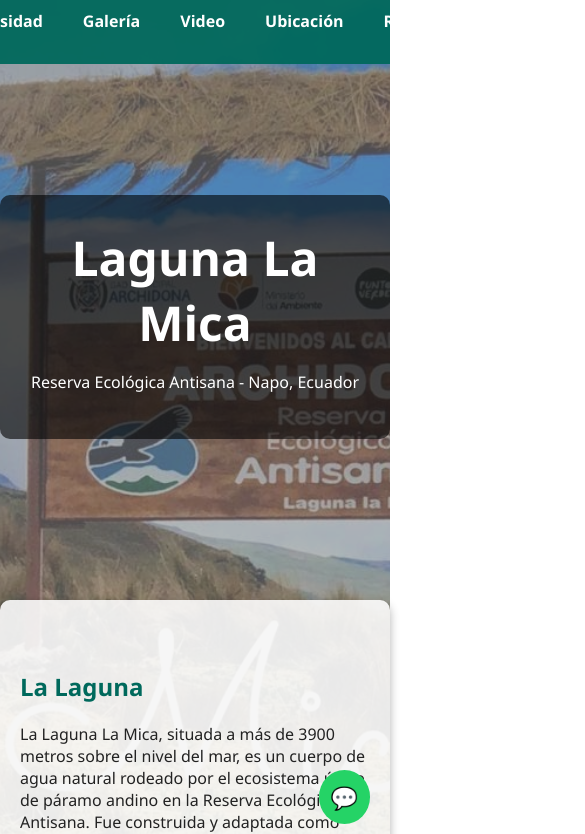
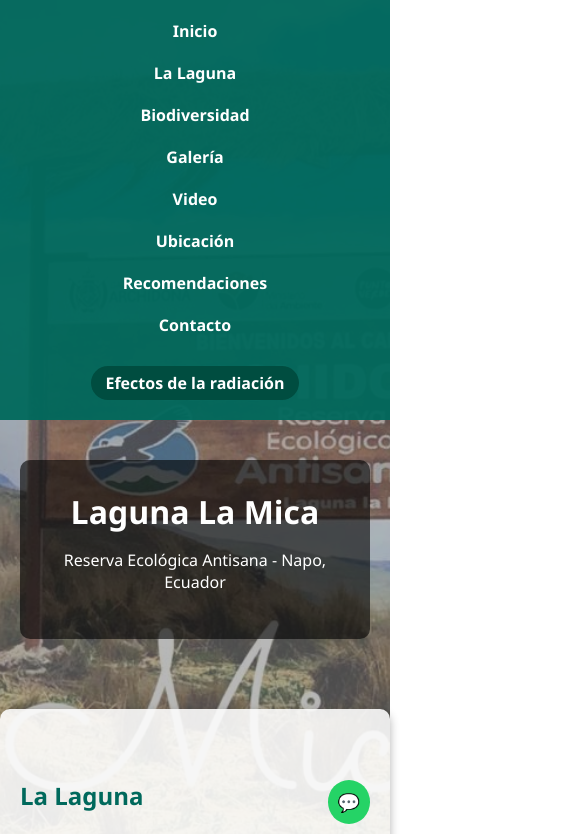
Before and after one commit to cvasco99/laguna-la-mica, a plain HTML site: page index.html in a window 390 px wide. Shown: the top 834 px of the page, 585 px wide, since content can reach past the window. Drawn offline with nearby package versions, Linux system fonts and the light colour scheme.

Commit message:
Cambios 2

```diff
--- a/index.html
+++ b/index.html
@@ -64,8 +64,10 @@
     <li><a href="#ubicacion">Ubicación</a></li>
     <li><a href="#recomendaciones">Recomendaciones</a></li>
     <li><a href="#contacto">Contacto</a></li>
+    <li><a href="https://datos-4o92.onrender.com" target="_blank" class="btn-nav-secundario">Efectos de la radiación</a></li>
   </ul>
 </nav>
+
 
   <!-- Hero -->
   <header class="hero" id="inicio">
@@ -184,8 +186,8 @@
     <p>&copy; 2025 Laguna La Mica - Todos los derechos reservados</p>
   </footer>
 
-  <!-- WhatsApp -->
-  <a href="https://wa.me/593980491612" target="_blank" class="whatsapp-btn">💬</a>
+  <!-- Botones flotantes -->
+  <a href="https://wa.me/593980491612" class="whatsapp-btn" title="Contáctanos por WhatsApp">💬</a>
 
   <!-- Lightbox -->
   <div class="lightbox" id="lightbox">
--- a/style.css
+++ b/style.css
@@ -34,6 +34,7 @@ nav ul {
   justify-content: center;
   margin: 0;
   padding: 10px 0;
+  flex-wrap: wrap;
 }
 
 nav li {
@@ -149,6 +150,20 @@ footer {
   z-index: 999;
 }
 
+/* Botón flotante izquierdo */
+.left-btn {
+  position: fixed;
+  bottom: 20px;
+  left: 20px;
+  background: #0077cc;
+  color: white;
+  font-size: 22px;
+  padding: 12px;
+  border-radius: 50%;
+  text-decoration: none;
+  z-index: 999;
+}
+
 /* Lightbox */
 .lightbox {
   position: fixed;
@@ -176,3 +191,68 @@ footer {
   color: white;
   cursor: pointer;
 }
+
+/* Mejora responsive para pantallas pequeñas */
+@media screen and (max-width: 768px) {
+  nav ul {
+    flex-direction: column;
+    align-items: center;
+  }
+
+  nav li {
+    margin: 10px 0;
+  }
+
+  .hero {
+    height: auto;
+    padding: 40px 20px;
+  }
+
+  .hero-content h1 {
+    font-size: 2em;
+  }
+
+  .content-section {
+    padding: 30px 15px;
+  }
+
+  .galeria-grid, .img-interactiva-grid {
+    grid-template-columns: 1fr;
+  }
+
+  .video-responsive {
+    padding-bottom: 60%;
+  }
+
+  .whatsapp-btn,
+  .left-btn {
+    font-size: 18px;
+    padding: 10px;
+  }
+
+  .btn-nav-secundario {
+    display: inline-block;
+    margin-top: 10px;
+    padding: 10px 20px;
+    font-size: 16px;
+  }
+}
+
+
+.btn-flotante-superior:hover {
+  background-color: #004d40;
+}
+
+/* Botón en la navbar (junto a Contacto) */
+.btn-nav-secundario {
+  background-color: #004d40;
+  color: white;
+  padding: 6px 14px;
+  border-radius: 20px;
+  font-weight: bold;
+  transition: background-color 0.3s ease;
+}
+
+.btn-nav-secundario:hover {
+  background-color: #002d27;
+}
```
Lines whose indentation alone changed are shown as unchanged.
